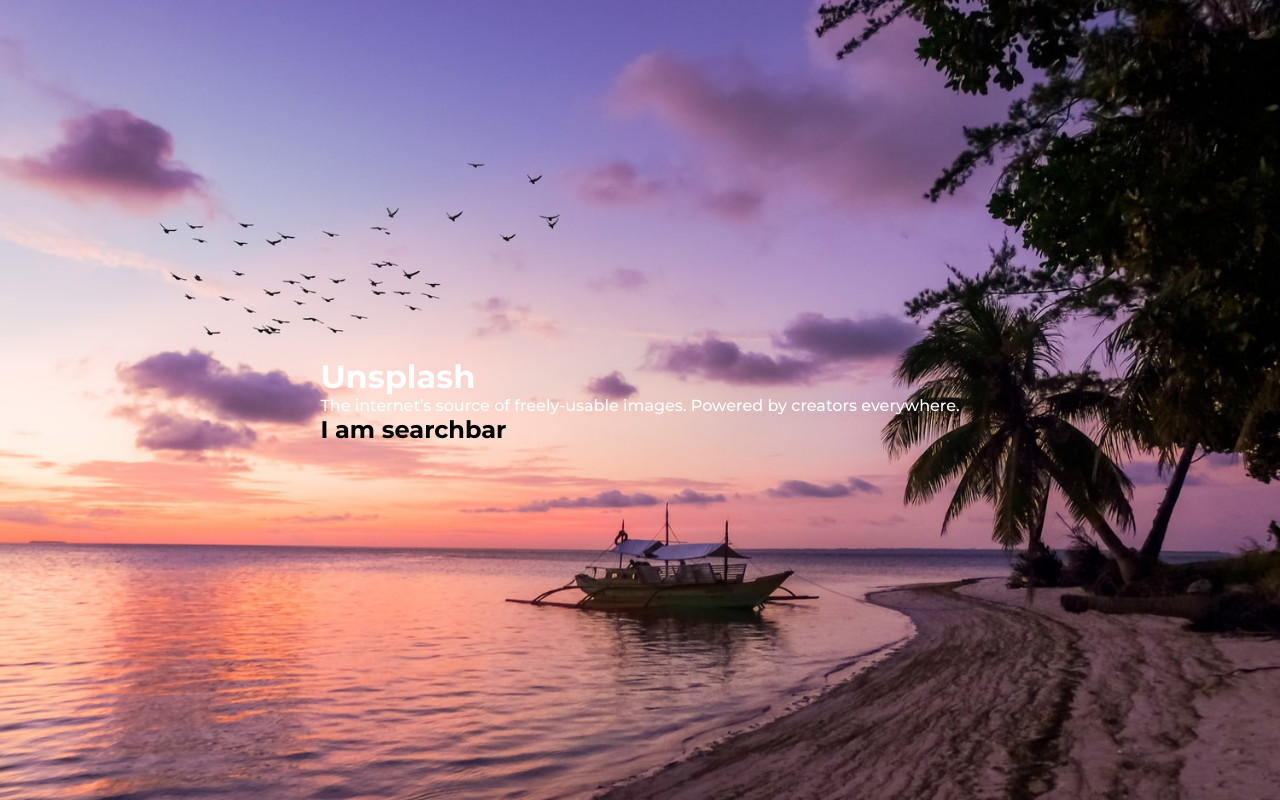
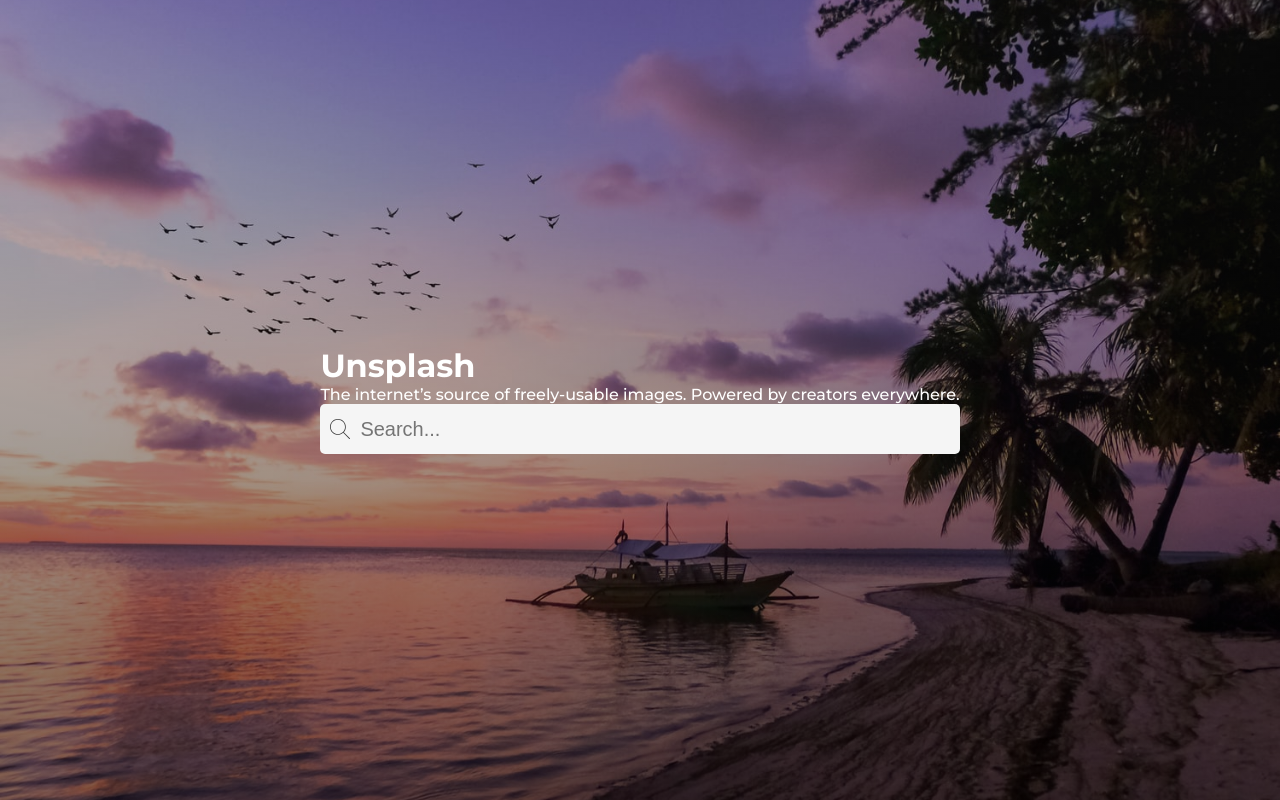
Before and after one commit to 1991Pawel/reactapp, a React (Create React App) app: page / in a window 1280 px wide. Built offline with nearby package versions, Linux system fonts and the light colour scheme.

Commit message:
create SearchBar

```diff
--- a/src/components/SearchBar.js
+++ b/src/components/SearchBar.js
@@ -1,9 +1,20 @@
 import React from 'react'
+import SvgSearch from './SvgSearch';
+import '../styles/searchbar.scss'
 
 
 const SearchBar = () => {
+
+
     return (
-        <h2>I am searchbar</h2>
+        <div className="search-bar">
+            <div className="search-bar__inner">
+                <button className="search-bar__btn">
+                    <SvgSearch width="20" height="20" fill="#3F3F3F" />
+                </button>
+                <input className="search-bar__input" type="text" placeholder="Search..." />
+            </div>
+        </div>
 
     )
 }
--- /dev/null
+++ b/src/components/SvgSearch.js
@@ -0,0 +1,16 @@
+import React from 'react'
+
+const SvgSearch = (props) => {
+    return (
+        <svg width="333" height="333" version="1.1" id="Layer_1" xmlns="http://www.w3.org/2000/svg" xlink="http://www.w3.org/1999/xlink" x="0px" y="0px"
+            viewBox="0 0 512 512" space="preserve" {...props}>
+            <path d="M508.875,493.792L353.089,338.005c32.358-35.927,52.245-83.296,52.245-135.339C405.333,90.917,314.417,0,202.667,0
+			S0,90.917,0,202.667s90.917,202.667,202.667,202.667c52.043,0,99.411-19.887,135.339-52.245l155.786,155.786
+			c2.083,2.083,4.813,3.125,7.542,3.125c2.729,0,5.458-1.042,7.542-3.125C513.042,504.708,513.042,497.958,508.875,493.792z
+			 M202.667,384c-99.979,0-181.333-81.344-181.333-181.333S102.688,21.333,202.667,21.333S384,102.677,384,202.667
+			S302.646,384,202.667,384z"/>
+        </svg>
+    )
+}
+
+export default SvgSearch;
--- a/src/pages/Home.js
+++ b/src/pages/Home.js
@@ -13,7 +13,7 @@ const Home = () => (
                     Powered by creators everywhere.
                 </p>
             </div>
-            <SearchBar />
+            <SearchBar width={50} height={50} />
         </div>
     </div>
 
--- a/src/styles/home.scss
+++ b/src/styles/home.scss
@@ -1,7 +1,8 @@
 .home {
     height: 100vh;
     width: 100%;
-    background-image: url('../assets//home-bg.jpg');
+    background-image:  linear-gradient(rgba(39, 39, 39, 0.2), rgba(0, 0, 0, 0.5)),url('../assets//home-bg.jpg');
+
     background-repeat: no-repeat;
     background-size: cover;
     background-position: center;
--- /dev/null
+++ b/src/styles/searchbar.scss
@@ -0,0 +1,29 @@
+.search-bar {
+    &__inner {
+        display: flex;
+        height: 5rem;
+        border-radius: .5rem;
+        overflow: hidden;
+
+    }
+
+    &__btn,&__input {
+        background: #F5F5F5;
+        border:none;
+        color: #3F3F3F;
+        font-size: 2rem;
+    }
+
+    &__btn {
+        cursor: pointer;
+        padding: 0 1rem;
+        display: flex;
+        align-items: center;
+        justify-content: center;
+    }
+
+    &__input {
+        background: #F5F5F5;
+        flex:1;
+    }
+}
```
